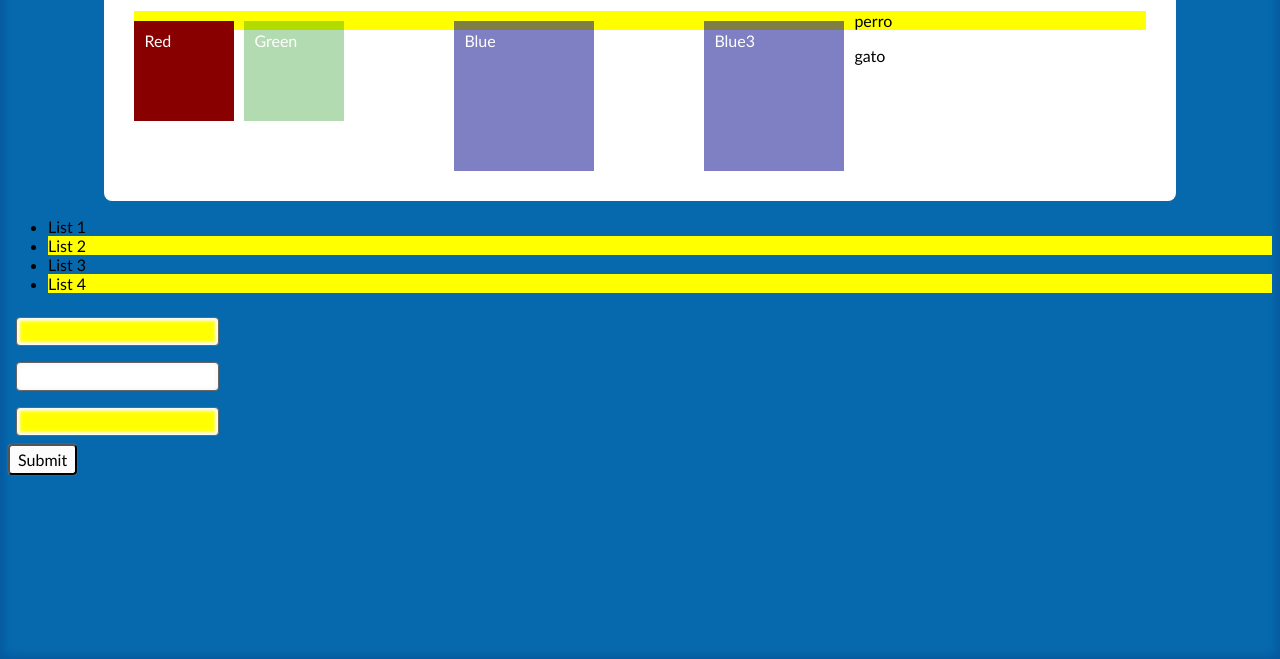
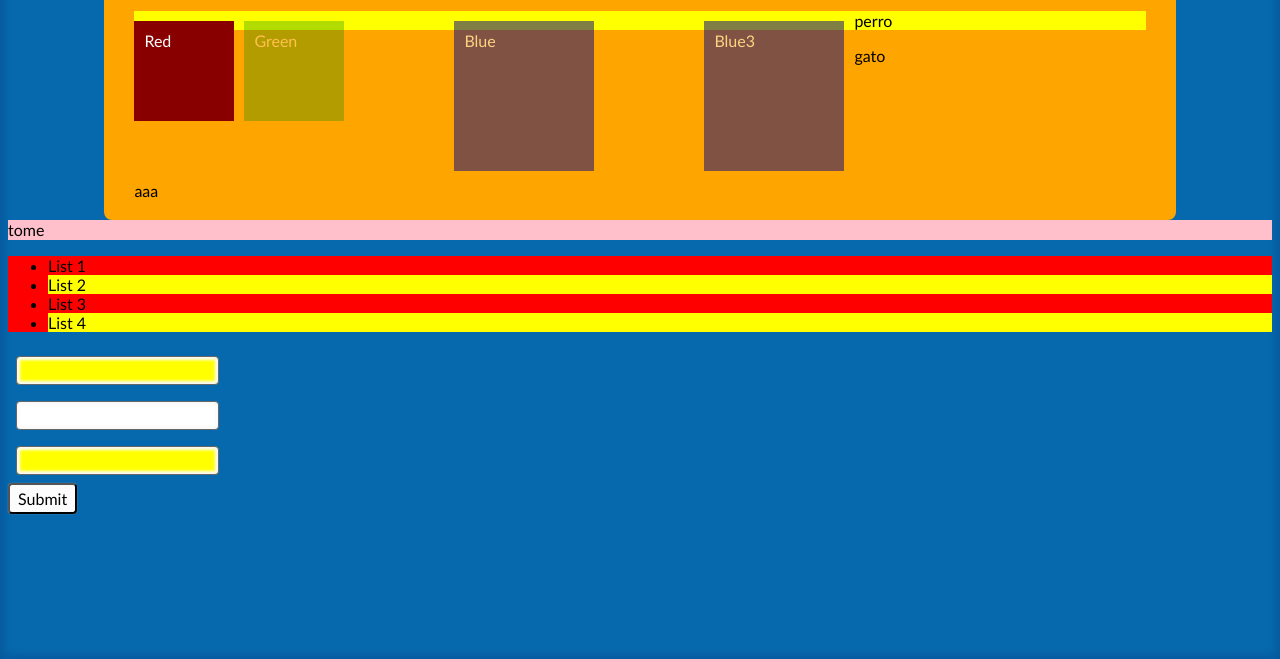
Before and after one commit to CristhianRivassss/learningJquery, a plain HTML site: page ex1/index.html in a window 1280 px wide. Shown: the part 141-800 px from the top of the page. Drawn offline with nearby package versions, Linux system fonts and the light colour scheme.

Commit message:
learning about parents, siblings, next, prev, it was dificult at the beggining

```diff
--- a/ex1/css/style.css
+++ b/ex1/css/style.css
@@ -10,7 +10,11 @@
   background-color: rgba(200, 100, 0, 0.9);
   text-align: center;
   text-shadow: #333 0 1px 0; }
-
+a {
+  display: block;
+  min-height: 20px;
+  width: 100%;
+}
 .red-box {
   float: left;
   width: 80px;
--- a/ex1/index.html
+++ b/ex1/index.html
@@ -17,11 +17,12 @@
     <div class="blue-box">Blue3 </div>
     <p>perro</p>
     <p>gato</p>
-    <div class="clear"></div>
+    <div class="clear">aaa</div>
   </div>
+  <a>tome</a>
   <div>
-    <ul>
-      <li>List 1</li>
+    <ul id="list">
+      <li >List 1</li>
       <li>List 2</li>
       <li>List 3</li>
       <li>List 4</li>
--- a/ex1/js/script.js
+++ b/ex1/js/script.js
@@ -39,4 +39,8 @@ $(".blue-box").fadeToggle(); */
   $("p:first").css("background", "yellow").fadeOut(2000).fadeIn(2000);
   $("input[type='text']").css("background", "yellow").fadeOut(2000).fadeIn(2000);
   $("li:odd").css("background", "yellow").fadeOut(2000).fadeIn(2000);
+  $("#list").parents("div").css("background", "red").fadeOut(2000).fadeIn(2000);
+  $("#content").css("background", "orange")
+  $("#list").parent().prev().css("background", "pink").fadeOut(2000).fadeIn(2000);
+
 });
```
